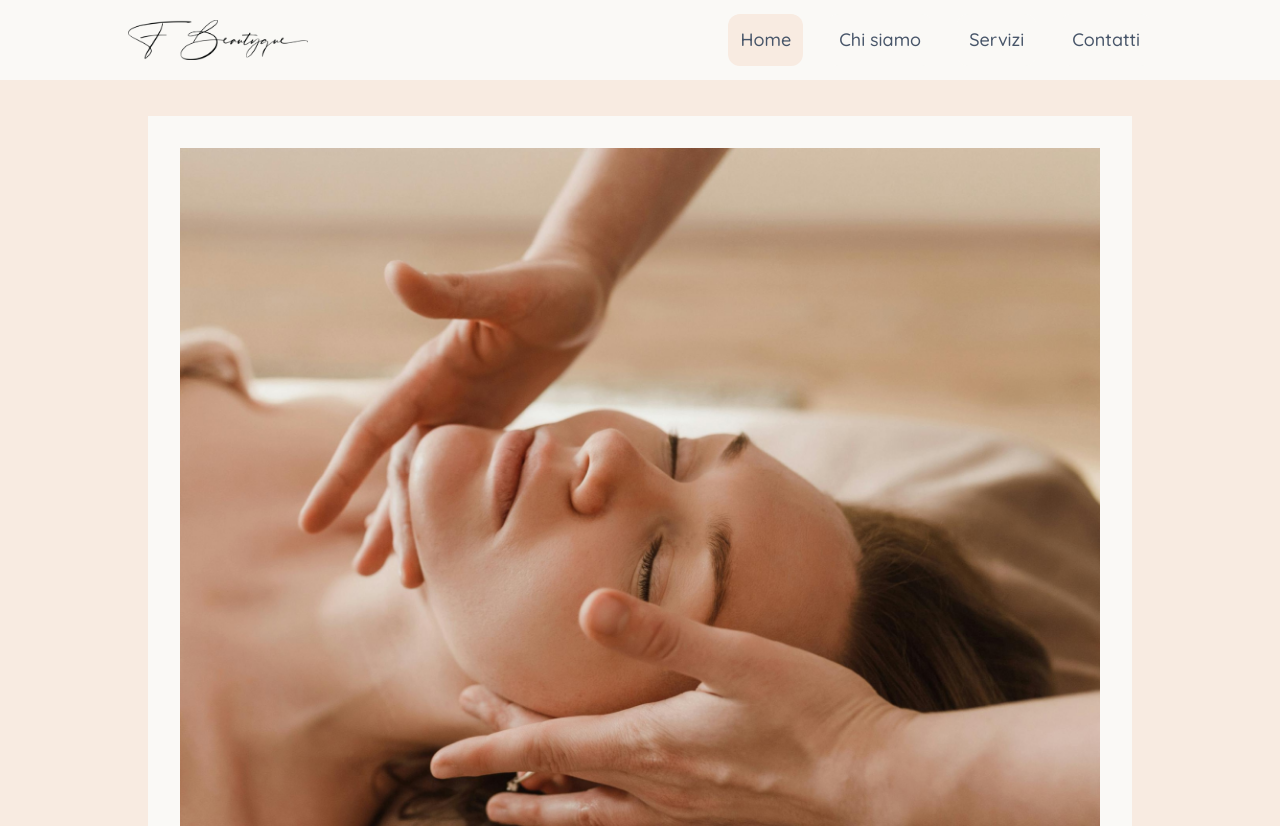
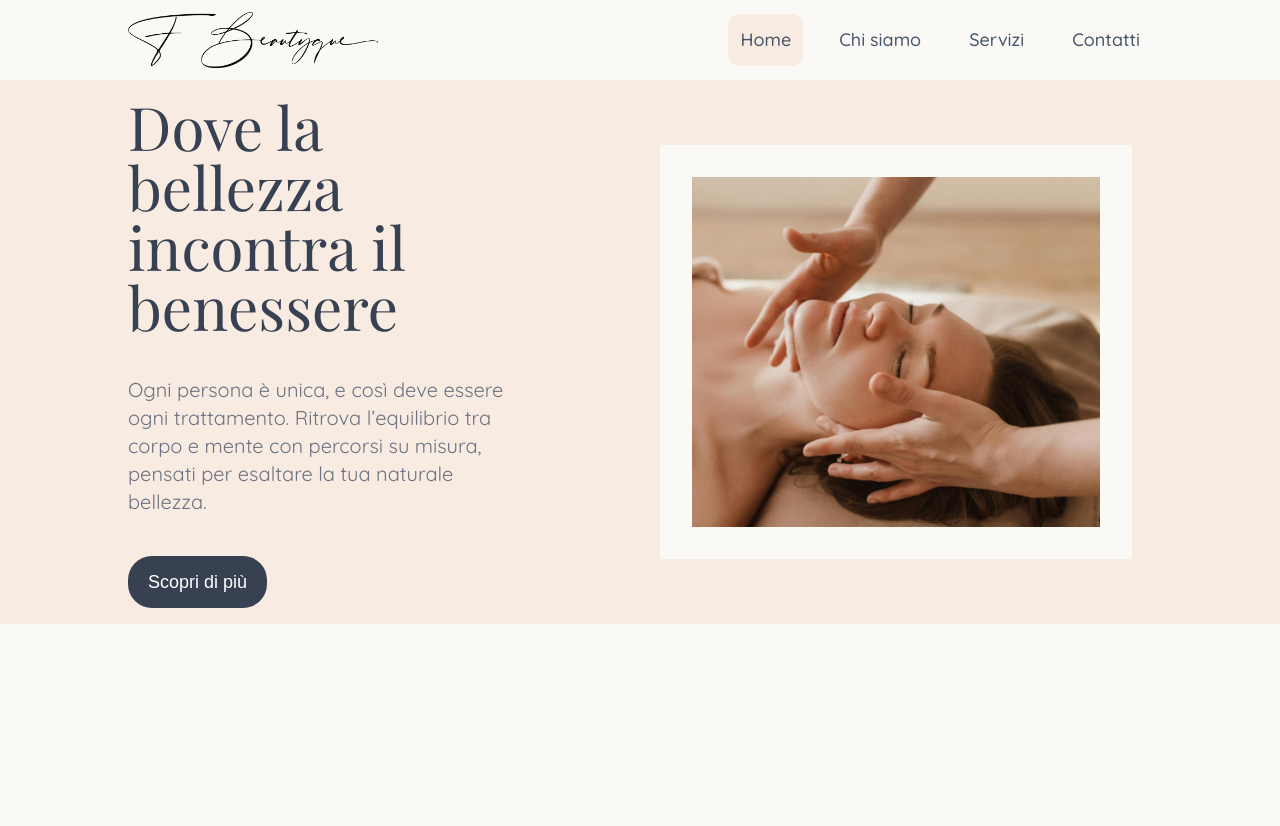
Before and after one commit to ToBiyo/beauty-salon-public-version, a Next.js app: page / in a window 1280 px wide. Shown: the top 826 px of the page. Built offline with nearby package versions, Linux system fonts and the light colour scheme; a web font is replaced by a local one.

Commit message:
tailwind configuration fix

```diff
--- a/tailwind.config.ts
+++ b/tailwind.config.ts
@@ -24,7 +24,7 @@ const config: Config = {
       },
       screens: {
         ...defaultTheme.screens,
-        md: "821",
+        md: "821px",
       },
     },
   },
```
